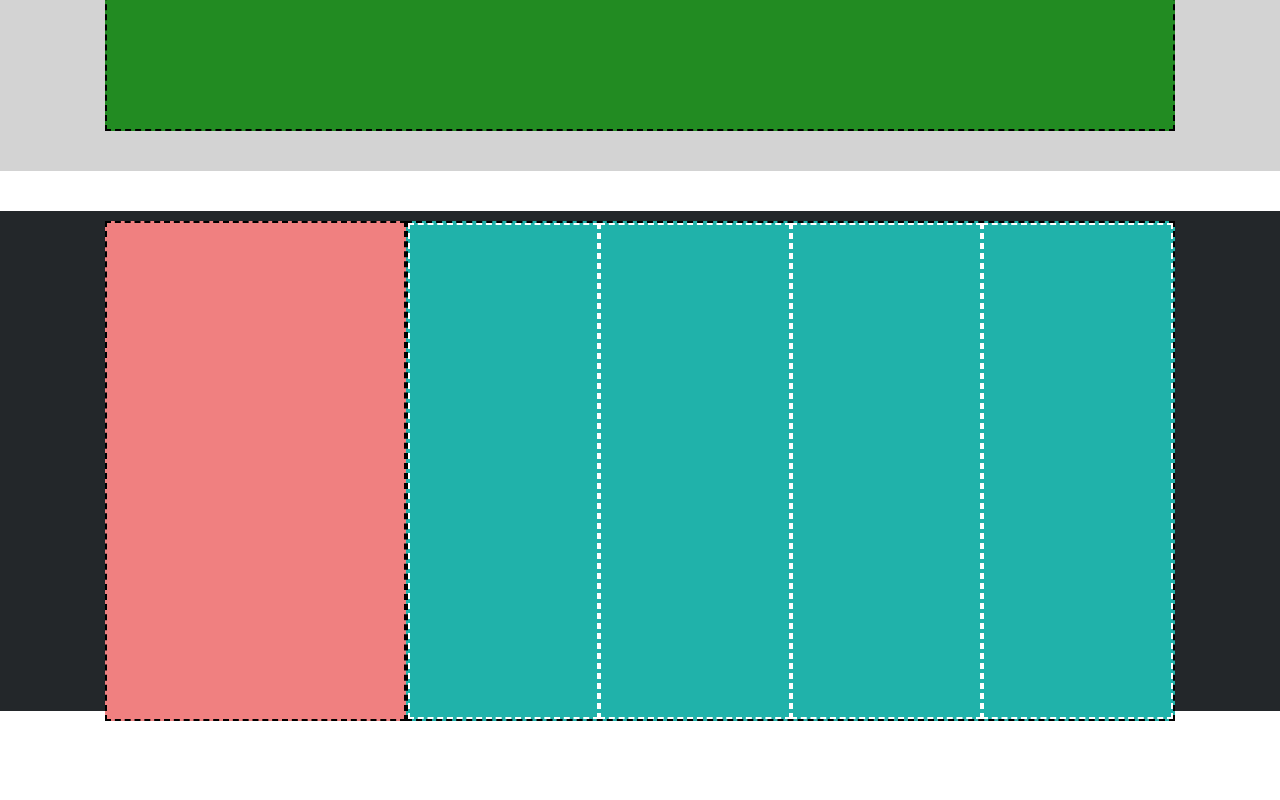
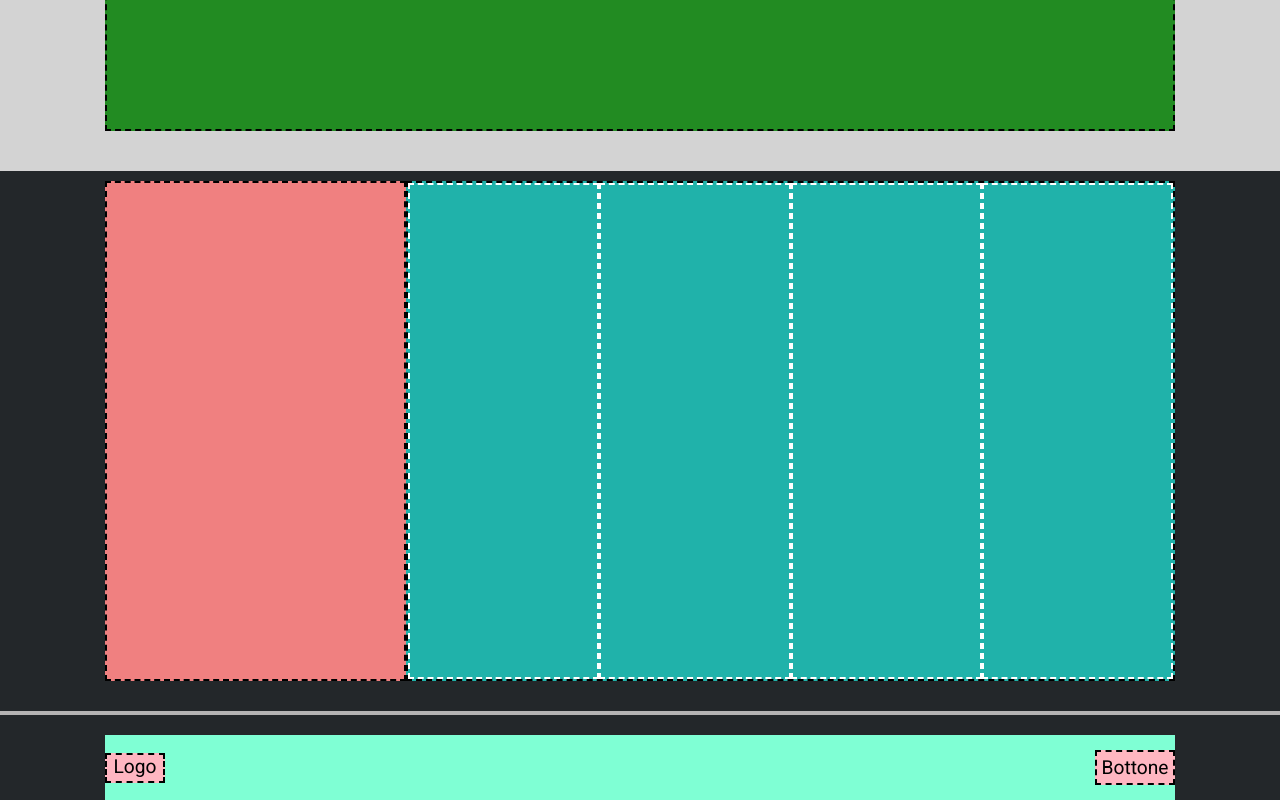
Before and after one commit to EugeniuPeruzzi/htmlcss-struttura-discord, a plain HTML site: page index.html in a window 1280 px wide. Shown: the part 2229-3029 px from the top of the page. Before the commit the page ends 2950 px from the top, so only its background shows below. Drawn offline with Linux system fonts and the light colour scheme.

Commit message:
added font, finished footer, fixed.

```diff
--- a/css/style.css
+++ b/css/style.css
@@ -2,6 +2,10 @@
     margin: 0;
     padding: 0;
     box-sizing: border-box;
+}
+
+body{
+    font-family: 'Roboto', sans-serif;
 }
 
 .container{
@@ -121,14 +125,20 @@
     margin: 40px 50px;
 }
 /* end green container */
-/*  footer */
+/*  first part of footer */
 .jumbotron-black{
-    height: 500px;
     background-color: #23272A;
     width: 100%;
 }
+
+.row-black{
+    width: 100%;
+    display: flex;
+    justify-content: center
+}
+
 .col-70-footer{
-    margin-top: 10px;
+    margin: 10px 0px 30px 0px;
     background-color: #20B2AA;
     height: 500px;
     width: calc(70% - 50px);
@@ -137,7 +147,7 @@
 }
 
 .col-30-footer{
-    margin-top: 10px;
+    margin: 10px 0px 30px 0px;
     background-color: #F08080;
     height: 500px;
     width: calc(30% - 50px);
@@ -149,3 +159,42 @@
     width: calc(100% / 4);
     border: 2px white dashed;
 }
+/*  end first part of footer */
+hr{
+    border: 2px solid #B4B3B3;
+}
+/* star second part of footer */
+
+.row-footer{
+    padding: 20px 0px 0px 0px;
+    display: flex;
+    justify-content: center;
+}
+
+.col-footer{
+    width: calc(100% - 50px);
+    margin: 0px 50px;
+    height: 65px;
+    background-color: #7FFFD4;
+    display: flex;
+    justify-content: space-between;
+    align-items: center;
+}
+
+.content{
+    font-size: 1.2em;
+    background-color: #FFB6C1;
+}
+
+#logo{
+    height: 30px;
+    width: 60px;
+    text-align: center;
+}
+
+#bottone{
+    padding-top: 4px;
+    height: 35px;
+    width: 80px;
+    text-align: center;
+}
--- a/index.html
+++ b/index.html
@@ -4,6 +4,9 @@
     <meta charset="UTF-8">
     <meta http-equiv="X-UA-Compatible" content="IE=edge">
     <meta name="viewport" content="width=device-width, initial-scale=1.0">
+    <link rel="preconnect" href="https://fonts.googleapis.com">
+    <link rel="preconnect" href="https://fonts.gstatic.com" crossorigin>
+    <link href="https://fonts.googleapis.com/css2?family=Roboto&display=swap" rel="stylesheet">
     <link rel="stylesheet" href="./css/style.css">
     <title>Document</title>
 </head>
@@ -66,9 +69,10 @@
     <!-- end main -->
     <!-- footer -->
     <footer>
+        <!-- first part of footer -->
         <div class="jumbotron-black">
             <div class="container">
-                <div class="row">
+                <div class="row-black">
                     <div class="col-30-footer border"></div>
                     <div class="col-70-footer border">
                         <div class="col-25"></div>
@@ -79,6 +83,19 @@
                 </div>
             </div>
         </div>
+        <!-- end first part of footer -->
+        <hr>
+        <!-- second part of footer -->
+        <div class="jumbotron-black">
+            <div class="container">
+                <div class="row-footer">
+                    <div class="col-footer">
+                        <div class="content border" id="logo">Logo</div>
+                        <div class="content border" id="bottone">Bottone</div>
+                    </div>
+                </div>
+            </div>
+        </div>
     </footer>
 </body>
 </html>
```
